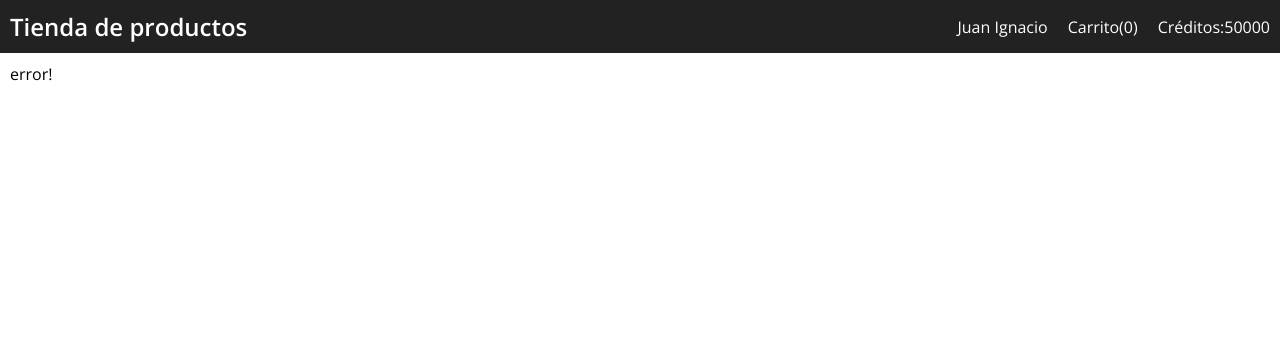
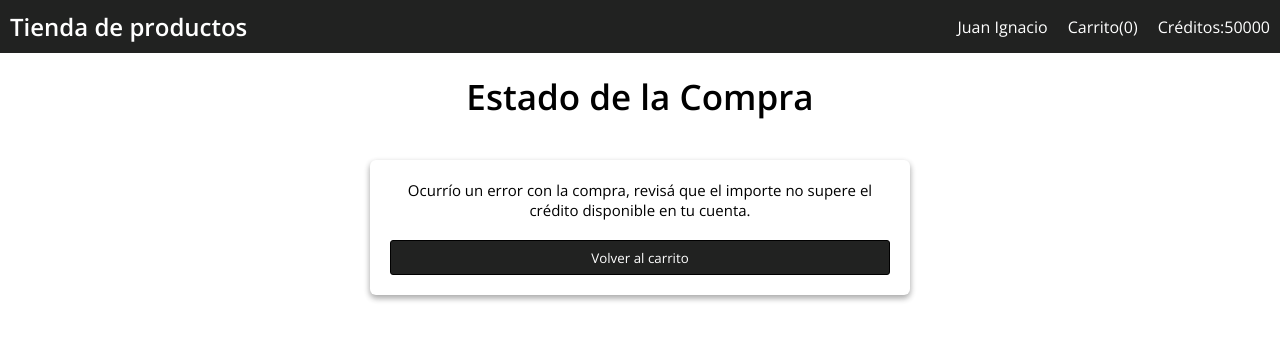
Before and after one commit to Getsuga743/enviopack-challenge-frontend, a React (Create React App) app: page /cart/error in a window 1280 px wide. Shown: the top 340 px of the page. Built offline with nearby package versions, Linux system fonts and the light colour scheme.

Commit message:
feat(error,success): add error and success pages

```diff
--- a/src/App.jsx
+++ b/src/App.jsx
@@ -7,7 +7,9 @@ import { ProductsContext } from './context/ProductsContext';
 import { UserContext } from './context/UserContext';
 import Cart from './pages/Cart';
 import Catalog from './pages/Catalog';
+import Error from './pages/Error/Index';
 import Layout from './pages/Layout';
+import Succes from './pages/Succes';
 
 function App() {
   const { loading: productsLoading } = React.useContext(ProductsContext);
@@ -23,22 +25,8 @@ function App() {
         <Routes>
           <Route index path="/" element={<Catalog />} />
           <Route path="cart" element={<Cart />} />
-          <Route
-            path="cart/succes"
-            element={
-              <main style={{ padding: '1rem' }}>
-                <p>succes!</p>
-              </main>
-            }
-          />
-          <Route
-            path="cart/error"
-            element={
-              <main style={{ padding: '1rem' }}>
-                <p>error!</p>
-              </main>
-            }
-          />
+          <Route path="cart/success" element={<Succes />} />
+          <Route path="cart/error" element={<Error />} />
           <Route
             path="*"
             element={
--- a/src/components/ui/Button.js
+++ b/src/components/ui/Button.js
@@ -11,6 +11,7 @@ const ButtonSizes = {
 const Button = styled.button`
   background-color: ${(props) => props.theme.colors.primary};
   border-radius: 3px;
+  margin: ${(props) => props.m || 'auto'};
   width: ${(props) => ButtonSizes[props.size]};
   height: 3.5rem;
   color: ${(props) => props.theme.colors.background};
--- /dev/null
+++ b/src/pages/Error/Index.jsx
@@ -0,0 +1,25 @@
+import React from 'react';
+import PageContainer from '../../components/ui/containers/PageContainer';
+import Title from '../../components/ui/Title';
+import Box from '../../components/ui/Box';
+import Button from '../../components/ui/Button';
+import Text from '../../components/ui/Text';
+
+function Error() {
+  return (
+    <PageContainer>
+      <Title fontSize="xl">Estado de la Compra</Title>
+      <Box direction="column" width="540px" m="2rem 0 0 0" p="2rem">
+        <Text fontSize="md" fontWeight="400">
+          Ocurrío un error con la compra, revisá que el importe no supere el crédito disponible en
+          tu cuenta.
+        </Text>
+        <Button m="2rem auto auto auto" size="full">
+          Volver al carrito
+        </Button>
+      </Box>
+    </PageContainer>
+  );
+}
+
+export default Error;
--- /dev/null
+++ b/src/pages/Succes/index.jsx
@@ -0,0 +1,24 @@
+import React from 'react';
+import PageContainer from '../../components/ui/containers/PageContainer';
+import Title from '../../components/ui/Title';
+import Box from '../../components/ui/Box';
+import Button from '../../components/ui/Button';
+import Text from '../../components/ui/Text';
+
+function Succes() {
+  return (
+    <PageContainer>
+      <Title fontSize="xl">Estado de la Compra</Title>
+      <Box direction="column" width="540px" m="2rem 0 0 0" p="2rem">
+        <Text fontSize="md" fontWeight="400">
+          La compra se realizó con exito.
+        </Text>
+        <Button m="2rem auto auto auto" size="full">
+          Volver al catalógo
+        </Button>
+      </Box>
+    </PageContainer>
+  );
+}
+
+export default Succes;
```
